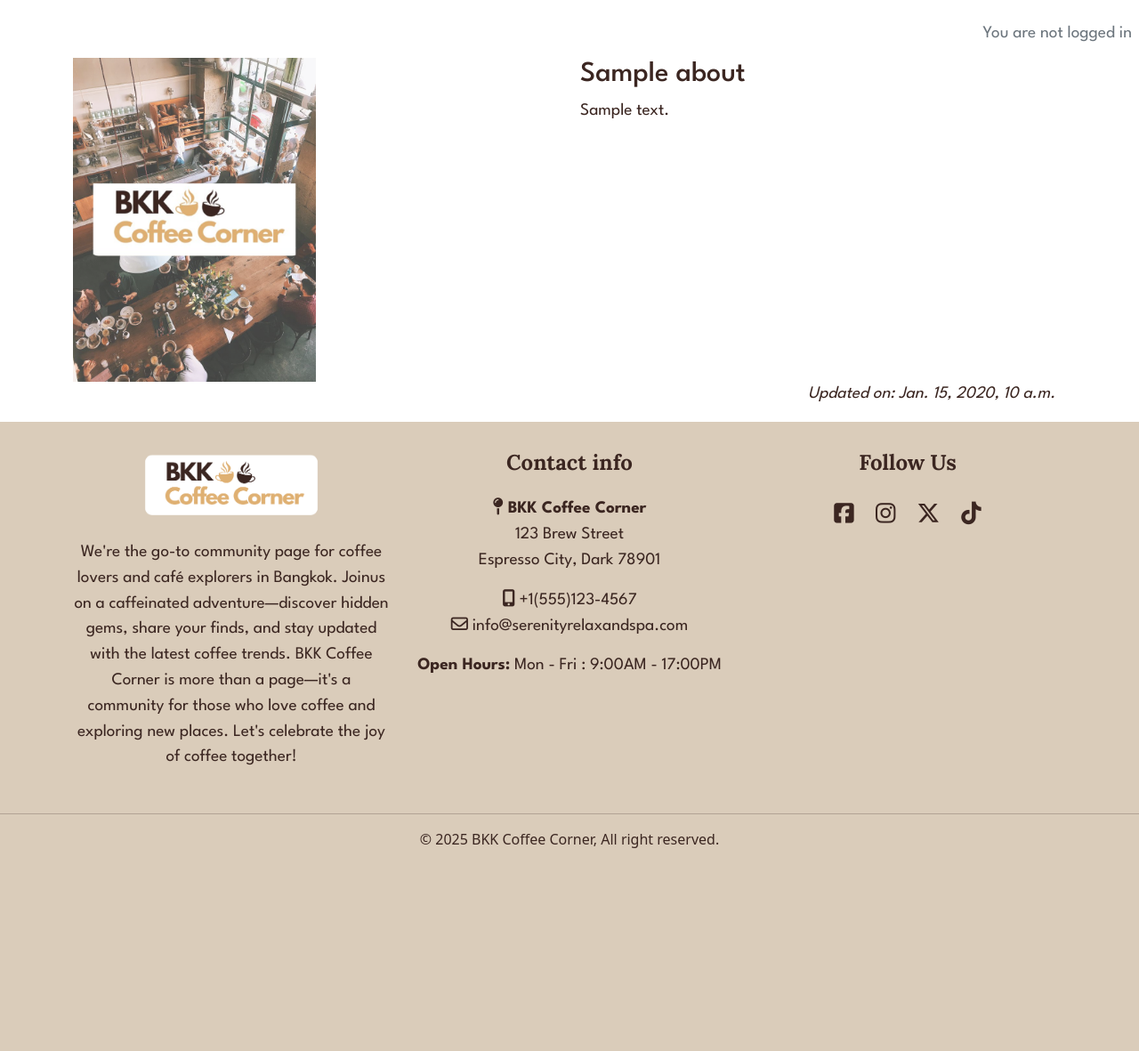
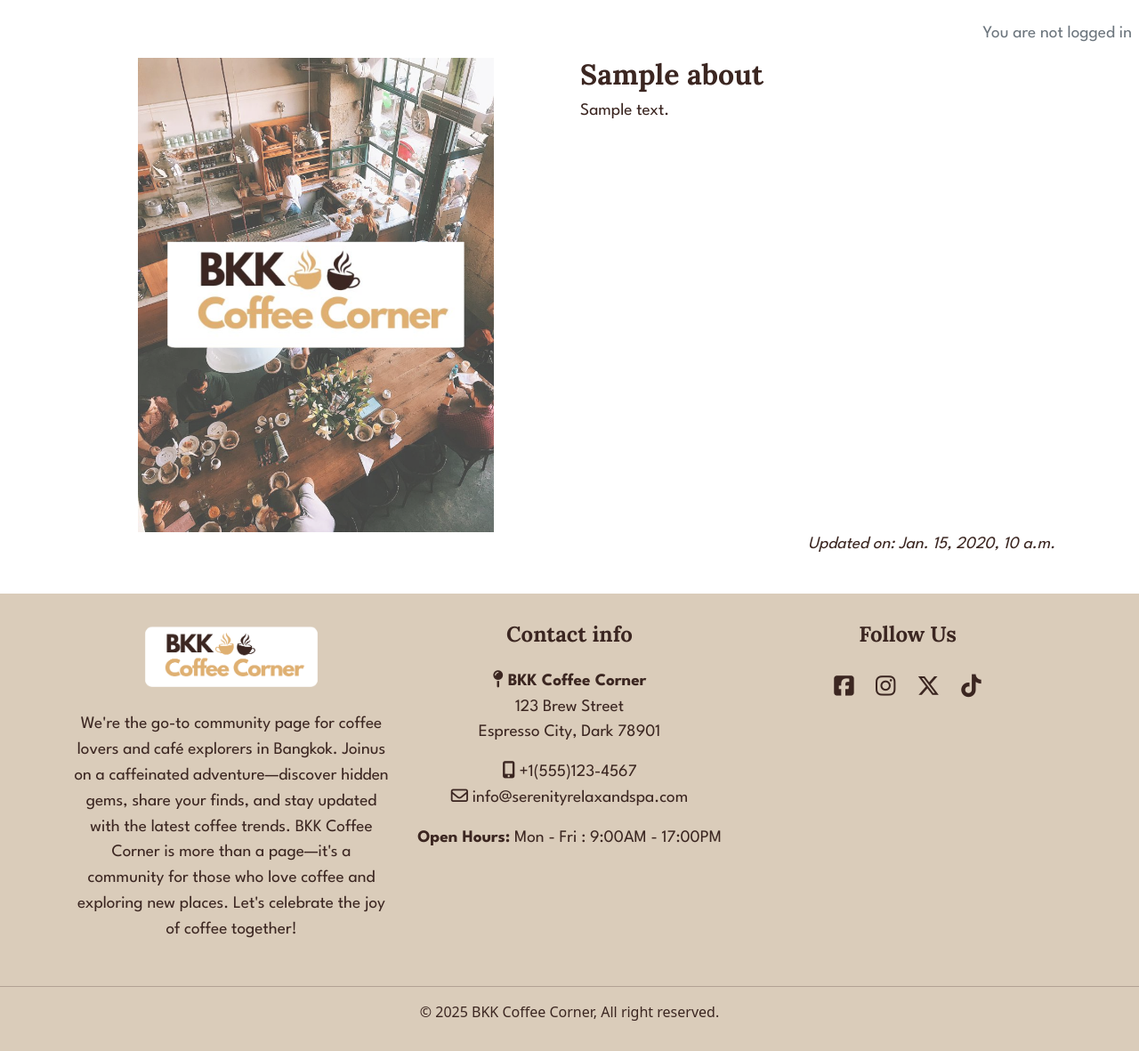
Before and after one commit to Chatlada-Nina/BKK-Coffee-Corner, a Django app: page /about/ in a window 1280 px wide. Shown: the part 104-1285 px from the top of the page at 89% size. Before the commit the page ends 1057 px from the top, so only its background shows below. Run offline with Django 4.2, Linux system fonts and the light colour scheme; tables that the repository leaves empty hold one stand-in row (values such as "Sample post"); some libraries are stand-ins or nearby versions.

Commit message:
Customise About us image and text

```diff
--- a/about/templates/about/about.html
+++ b/about/templates/about/about.html
@@ -3,16 +3,16 @@
 {% load static %}
 <div class="container mt-2">
     <div class="row justify-content-center g-4">
-        <div class="col-12 col-md-6">
-            <img src="{% static 'images/about-img.png' %}" width="75%" alt="about us" class="col-12 col-md-6">
+        <div class="col-12 col-md-6 text-center">
+            <img src="{% static 'images/about-img.png' %}" alt="about us" class="col-12 col-md-6 about-img">
         </div>
         <div class="col-12 col-md-6">
-            <h2>{{ about.title }}</h2>
-            {{ about.content | safe }}
+            <h2 class="main-text">{{ about.title }}</h2>
+            <p class="sub-text">{{ about.content | safe }}</p>
         </div>
 
         <div class="row">
-            <div class="col text-right">
+            <div class="col text-right mb-4">
                 <p class="text-end"><em>Updated on: {{ about.updated_on }}</em></p>
             </div>
         </div>
--- a/static/css/style.css
+++ b/static/css/style.css
@@ -27,7 +27,6 @@ body {
     background-color: var(--nav-color);
     color: var(--text-color);
     font-family: var(--primary-font);
-
 }
 .nav-item {
     padding: 0 10px 0 10px;
@@ -52,6 +51,11 @@ body {
 
 
 /* Block Content */
+.about-img {
+    width: 100%;
+    max-width: 400px;
+    height: auto;
+}
 .main-text {
     font-family: var(--primary-font);
     font-weight: 700;
```
